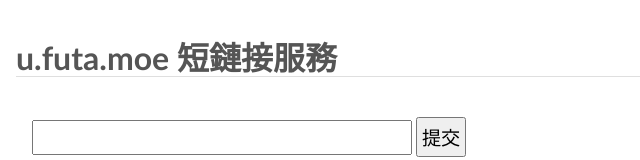
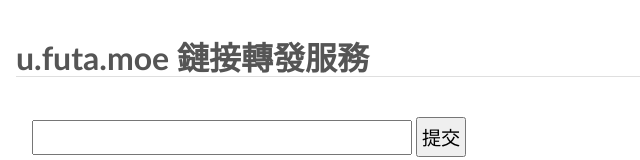
Before and after one commit to amphineko-legacy/uredirect-py, a plain HTML site: page src/static/index.html in a window 1280 px wide. Shown: the top 160 px of the page, without its empty margins (0-640 px from the left). Drawn offline with Linux system fonts and the light colour scheme.

Commit message:
change title

```diff
--- a/src/static/index.html
+++ b/src/static/index.html
@@ -17,7 +17,7 @@
 	</head>
 	<body>
 		<h1>
-			u.futa.moe 短鏈接服務
+			u.futa.moe 鏈接轉發服務
 		</h1>
 		<form action="/new" method="post">
             <input name="url" type="text" />
```
Also changed, not shown: src/static/result.html (+1 -1 lines).
